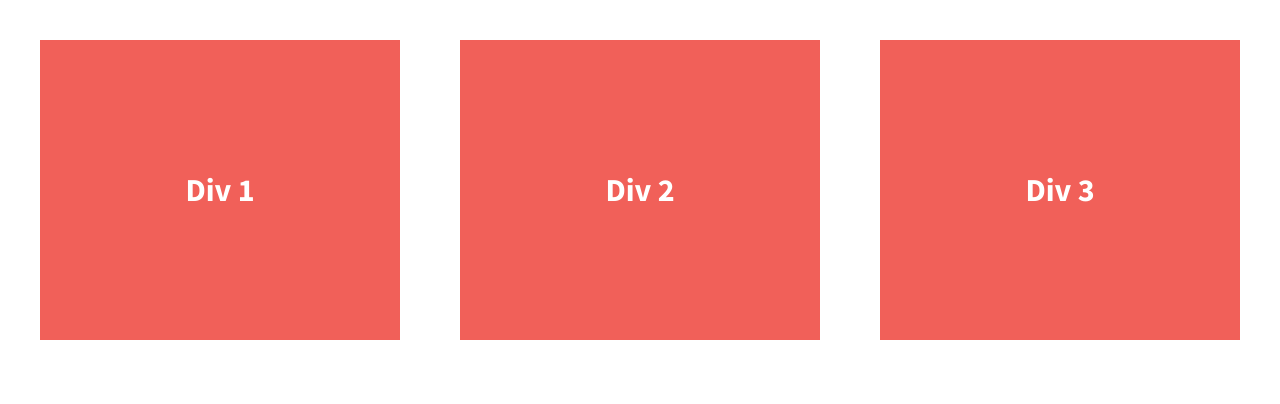
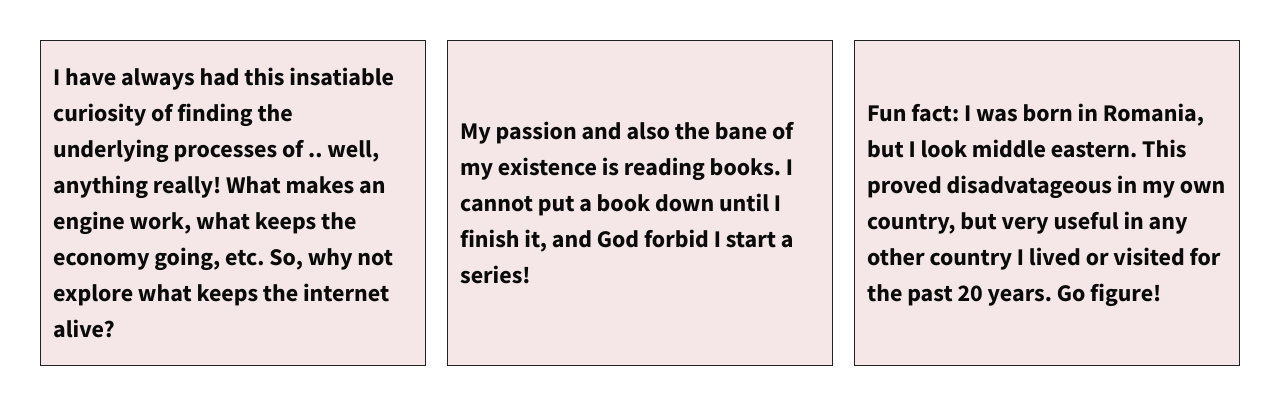
Before and after one commit to GeorgianaDaianu/206-divs-flexbox-starter, a plain HTML site: page index.html in a window 1280 px wide. Drawn offline with nearby package versions, Linux system fonts and the light colour scheme.

Commit message:
Added text to divs

```diff
--- a/css/main.css
+++ b/css/main.css
@@ -122,10 +122,12 @@ body {
   display: flex;
   justify-content: center;
   align-items: center;
-  color: #fff;
+  color: #0a0a0a;
+  padding: 12px;
+  border: #222 1px solid;
   line-height: 1.5em;
-  font-size: 1.6em;
-  background-color: #f16059;
+  font-size: 1.2em;
+  background-color: #f5e7e7;
   height: 300px;
 }
 
--- a/index.html
+++ b/index.html
@@ -1,5 +1,6 @@
 <!doctype html>
 <html class="no-js" lang="">
+
 <head>
     <meta charset="utf-8">
     <meta http-equiv="x-ua-compatible" content="ie=edge">
@@ -16,6 +17,7 @@
     <link href='http://fonts.googleapis.com/css?family=Lora:700' rel='stylesheet' type='text/css'>
     <link href='http://fonts.googleapis.com/css?family=Source+Sans+Pro:400,700' rel='stylesheet' type='text/css'>
 </head>
+
 <body>
     <!--[if lt IE 8]>
             <p class="browserupgrade">You are using an <strong>outdated</strong> browser. Please <a href="http://browsehappy.com/">upgrade your browser</a> to improve your experience.</p>
@@ -23,13 +25,18 @@
 
     <section class="wrapper">
         <div class="div-1">
-                Div 1
+            <p>I have always had this insatiable curiosity of finding the underlying processes of .. well, anything
+                really! What makes an engine work, what keeps the economy going, etc. So, why not explore what keeps the
+                internet alive?</p>
         </div>
         <div class="div-2">
-                Div 2
+            <p>My passion and also the bane of my existence is reading books. I cannot put a book down until I finish
+                it, and God forbid I start a series!</p>
         </div>
         <div class="div-3">
-                Div 3
+            <p>Fun fact: I was born in Romania, but I look middle eastern. This proved disadvatageous in my own country,
+                but very
+                useful in any other country I lived or visited for the past 20 years. Go figure!</p>
         </div>
     </section>
 
@@ -40,12 +47,15 @@
 
     <!-- Google Analytics: change UA-XXXXX-X to be your site's ID. -->
     <script>
-            (function(b,o,i,l,e,r){b.GoogleAnalyticsObject=l;b[l]||(b[l]=
-            function(){(b[l].q=b[l].q||[]).push(arguments)});b[l].l=+new Date;
-            e=o.createElement(i);r=o.getElementsByTagName(i)[0];
-            e.src='https://www.google-analytics.com/analytics.js';
-            r.parentNode.insertBefore(e,r)}(window,document,'script','ga'));
-            ga('create','UA-XXXXX-X','auto');ga('send','pageview');
+            (function (b, o, i, l, e, r) {
+                b.GoogleAnalyticsObject = l; b[l] || (b[l] =
+                    function () { (b[l].q = b[l].q || []).push(arguments) }); b[l].l = +new Date;
+                e = o.createElement(i); r = o.getElementsByTagName(i)[0];
+                e.src = 'https://www.google-analytics.com/analytics.js';
+                r.parentNode.insertBefore(e, r)
+            }(window, document, 'script', 'ga'));
+        ga('create', 'UA-XXXXX-X', 'auto'); ga('send', 'pageview');
     </script>
 </body>
+
 </html>
```
Lines whose indentation alone changed are shown as unchanged.
